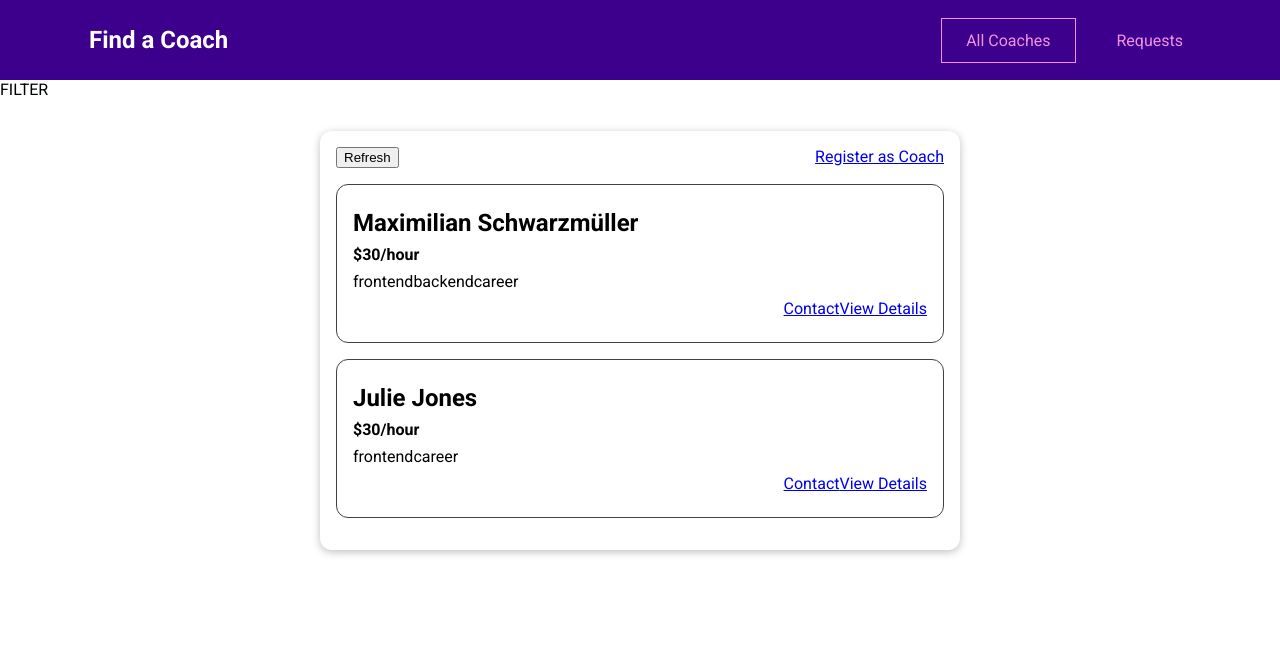
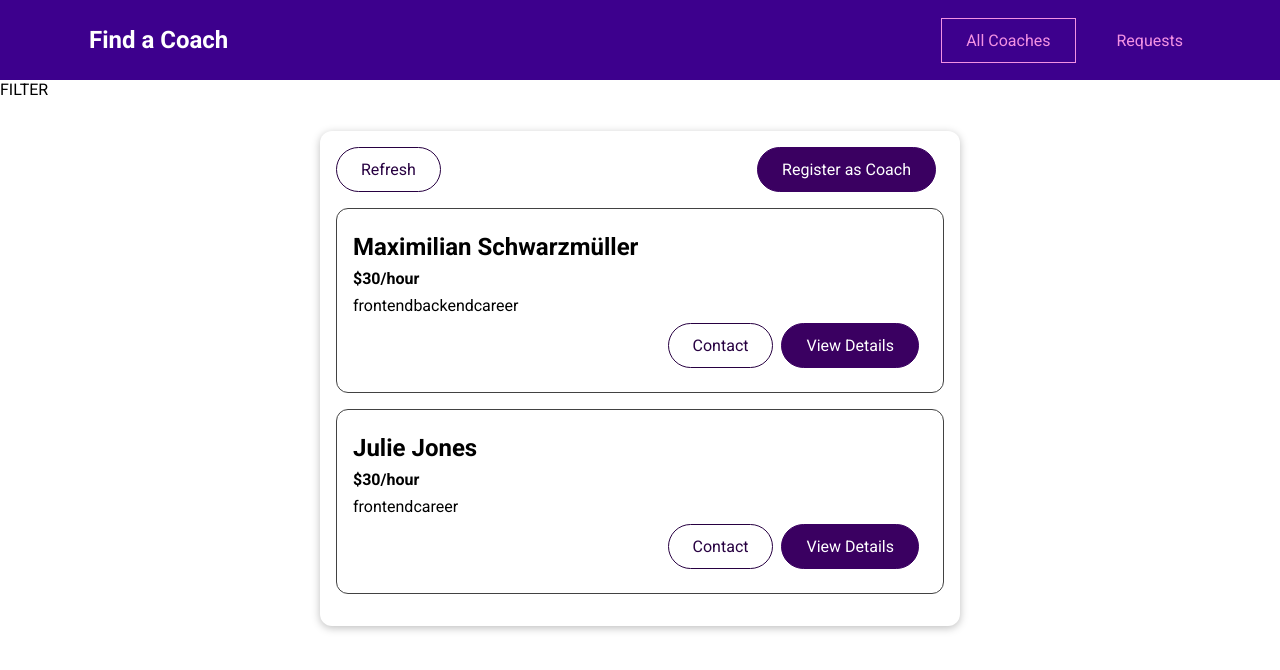
Before and after one commit to rahulkotla2/Find-A-Coach, a Vue app: page /coaches in a window 1280 px wide. Shown: the top 670 px of the page. Built offline with nearby package versions, Linux system fonts and the light colour scheme.

Commit message:
Creation of BaseButton Component

```diff
--- a/src/components/coaches/CoachItem.vue
+++ b/src/components/coaches/CoachItem.vue
@@ -6,8 +6,8 @@
             <span v-for="area in areas" :key="area">{{ area }}</span>
         </div>
         <div class="actions">
-            <router-link :to="coachContactLink">Contact</router-link>
-            <router-link :to="coachDetailsLink">View Details</router-link>
+            <base-button mode="outline" link :to="coachContactLink">Contact</base-button>
+            <base-button link :to="coachDetailsLink">View Details</base-button>
         </div>
 </li>
 </template>
--- a/src/components/ui/BaseButton.vue
+++ b/src/components/ui/BaseButton.vue
@@ -0,0 +1,73 @@
+<template>
+    <button v-if="!link" :class="mode">
+        <slot></slot>
+    </button>
+    <router-link :to="to" :class="mode" v-else>
+        <slot></slot>
+</router-link>
+</template>
+
+<script>
+export default {
+    props: {
+        mode: {
+            type: String,
+            required: false,
+            default: null,
+        },
+        link: {
+            type: Boolean,
+            required: false,
+            defult: false
+        },
+        to: {
+            type: String,
+            required: false,
+            default: '/'
+        },
+    }
+}
+</script>
+
+<style scoped>
+button,
+a {
+    text-decoration: none;
+    padding: 0.75rem 1.5rem;
+    font: inherit;
+    background-color: #3a0061;
+    border: 1px solid #3a0061;
+    color: white;
+    cursor: pointer;
+    border-radius: 30px;
+    margin-right: 0.5rem;
+    display: inline-block;
+}
+
+a:hover,
+a:active,
+button:hover,
+button:active {
+    background-color: #270041;
+    border-color: #270041;
+}
+
+.flat {
+    background-color: transparent;
+    color: #3a0061;
+    border: none;
+}
+
+.outline {
+    background-color: transparent;
+    border-color: #270041;
+    color: #270041;
+}
+
+.flat:hover,
+.flat:active,
+.outline:hover,
+.outline:active {
+    background-color: #edd2ff;
+}
+</style>
--- a/src/components/ui/BaseCard.vue
+++ b/src/components/ui/BaseCard.vue
@@ -1,10 +1,10 @@
 <template>
     <div class="card">
         <slot></slot>
-    </div>
+</div>
 </template>
 
-<style>
+<style scoped>
 .card {
     border-radius: 12px;
     box-shadow: 0 2px 8px rgba(0, 0, 0, 0.26);
--- a/src/main.js
+++ b/src/main.js
@@ -3,6 +3,7 @@ import App from './App.vue';
 import router from './router.js';
 import store from './store/index.js';
 import BaseCard from './components/ui/BaseCard.vue';
+import BaseButton from './components/ui/BaseButton.vue';
 
 
 const app = createApp(App);
@@ -11,5 +12,6 @@ app.use(router);
 app.use(store);
 
 app.component('base-card', BaseCard);
+app.component('base-button', BaseButton);
 
 app.mount('#app');
--- a/src/pages/coaches/CoachesList.vue
+++ b/src/pages/coaches/CoachesList.vue
@@ -5,8 +5,8 @@
     <section>
         <base-card>
             <div class="controls">
-                <button>Refresh</button>
-                <router-link to="/register">Register as Coach</router-link>
+                <base-button mode="outline">Refresh</base-button>
+                <base-button link to="/register">Register as Coach</base-button>
             </div>
             <ul v-if="hasCoaches">
                 <coach-item v-for="coach in coaches" :key="coach.id" :id="coach.id" :first-name="coach.firstName"
```
